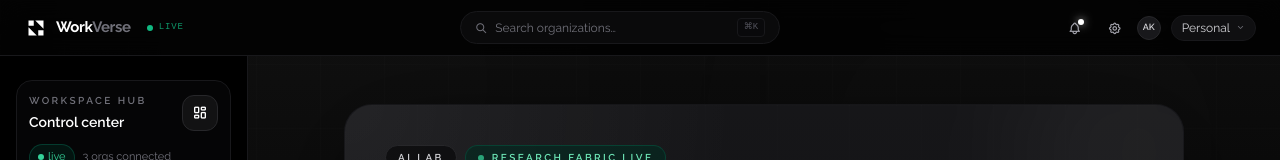
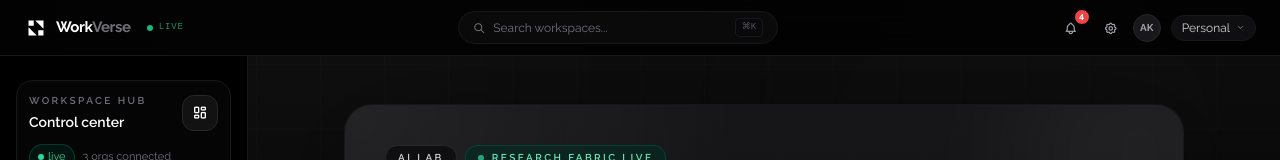
Before and after one commit to Arav-Menon/WorkVerse, a Next.js app in the folder apps/web/: page /ai-lab in a window 1280 px wide. Shown: the top 160 px of the page. Built offline with nearby package versions, Linux system fonts and the light colour scheme.

Commit message:
feat: implement organization member invitation flow with database schema updates and UI components

```diff
--- a/apps/web/components/shared/AppNavbar.tsx
+++ b/apps/web/components/shared/AppNavbar.tsx
@@ -1,8 +1,18 @@
 "use client";
 
-import React, { useState, useRef, useEffect } from "react";
+import React, { useState, useRef, useEffect, useCallback } from "react";
 import Link from "next/link";
 import NotificationPanel from "./NotificationPanel";
+
+export interface Notification {
+  id: string;
+  icon: string;
+  title: string;
+  desc: string;
+  time: string;
+  type: "sync" | "agent" | "workflow" | "error" | "system";
+  read: boolean;
+}
 
 interface AppNavbarProps {
   currentWorkspace: string;
@@ -11,7 +21,27 @@ interface AppNavbarProps {
   onWorkspaceChange: (ws: string) => void;
   onSearchClick: () => void;
   setSidebarOpen: React.Dispatch<React.SetStateAction<boolean>>;
+  breadcrumb?: string;
 }
+
+const defaultNotifications: Notification[] = [
+  { id: "n1", icon: "ti-brand-github", title: "GitHub repos synced", desc: "3 repositories updated with latest changes", time: "2m ago", type: "sync", read: false },
+  { id: "n2", icon: "ti-git-pull-request", title: "PR #142 reviewed", desc: "Code Reviewer completed analysis, 3 suggestions posted", time: "3m ago", type: "agent", read: false },
+  { id: "n3", icon: "ti-arrows-split", title: "PR Auto-Review triggered", desc: "Workflow started on PR #142 in workVerse/backend", time: "3m ago", type: "workflow", read: false },
+  { id: "n4", icon: "ti-alert-triangle", title: "Notion token expired", desc: "Reconnect to restore AI access and document sync", time: "1h ago", type: "error", read: false },
+  { id: "n5", icon: "ti-brand-slack", title: "Slack channels updated", desc: "12 new messages across 3 channels", time: "1h ago", type: "sync", read: true },
+  { id: "n6", icon: "ti-message-chatbot", title: "Standup summary posted", desc: "Posted daily update to #engineering with 8 entries", time: "6h ago", type: "agent", read: true },
+  { id: "n7", icon: "ti-settings", title: "Platform update deployed", desc: "WorkVerse v2.4.1 deployed with performance improvements", time: "8h ago", type: "system", read: true },
+  { id: "n8", icon: "ti-calendar-event", title: "Meeting scheduled", desc: "Sprint Retro created for Friday 3PM with 6 attendees", time: "1d ago", type: "workflow", read: true },
+];
+
+const typeStyles: Record<string, string> = {
+  sync: "bg-emerald-500/10 text-emerald-400 border-emerald-500/20",
+  agent: "bg-blue-500/10 text-blue-400 border-blue-500/20",
+  workflow: "bg-emerald-500/10 text-emerald-400 border-emerald-500/20",
+  error: "bg-red-500/10 text-red-400 border-red-500/20",
+  system: "bg-zinc-900 text-zinc-400 border-zinc-800",
+};
 
 export default function AppNavbar({
   currentWorkspace,
@@ -20,9 +50,17 @@ export default function AppNavbar({
   onWorkspaceChange,
   onSearchClick,
   setSidebarOpen,
+  breadcrumb,
 }: AppNavbarProps) {
   const [notificationsOpen, setNotificationsOpen] = useState(false);
+  const [notifications, setNotifications] = useState(defaultNotifications);
   const notifRef = useRef<HTMLDivElement>(null);
+
+  const unreadCount = notifications.filter((n) => !n.read).length;
+
+  const markAllRead = useCallback(() => {
+    setNotifications((prev) => prev.map((n) => ({ ...n, read: true })));
+  }, []);
 
   useEffect(() => {
     function handleClickOutside(event: MouseEvent | TouchEvent) {
@@ -40,12 +78,14 @@ export default function AppNavbar({
   }, []);
 
   return (
-    <header className="w-full h-[56px] bg-black/80 backdrop-blur-md border-b border-zinc-900 sticky top-0 z-[100] flex items-center justify-between px-4 sm:px-6" role="banner">
-
+    <header
+      className="w-full h-[56px] bg-black/80 backdrop-blur-md border-b border-zinc-900 sticky top-0 z-[100] flex items-center justify-between px-4 sm:px-6"
+      role="banner"
+    >
       {/* Brand & Menu */}
       <div className="flex items-center gap-3">
         <button
-          className="flex md:hidden items-center justify-center w-8 h-8 rounded-full text-zinc-400 hover:bg-zinc-900 hover:text-white transition-all text-lg cursor-pointer"
+          className="flex md:hidden items-center justify-center w-8 h-8 rounded-lg text-zinc-400 hover:bg-zinc-900 hover:text-white transition-all text-lg cursor-pointer"
           onClick={() => setSidebarOpen((prev) => !prev)}
           aria-label="Toggle Navigation Sidebar"
         >
@@ -53,8 +93,17 @@ export default function AppNavbar({
         </button>
 
         <Link href="/" className="flex items-center gap-2 group cursor-pointer">
-          <div className="w-6 h-6 flex items-center justify-center group-hover:scale-105 transition-transform" aria-hidden="true">
-            <svg width="18" height="18" viewBox="0 0 24 24" fill="none" xmlns="http://www.w3.org/2000/svg">
+          <div
+            className="w-6 h-6 flex items-center justify-center group-hover:scale-105 transition-transform"
+            aria-hidden="true"
+          >
+            <svg
+              width="18"
+              height="18"
+              viewBox="0 0 24 24"
+              fill="none"
+              xmlns="http://www.w3.org/2000/svg"
+            >
               <path d="M2 2H9V9H2V2Z" fill="white" />
               <path d="M15 15H22V22H15V15Z" fill="white" />
               <path d="M11 2H22V13L11 2Z" fill="white" />
@@ -66,10 +115,29 @@ export default function AppNavbar({
           </div>
         </Link>
 
-        <div className="hidden min-[480px]:flex items-center gap-1.5 ml-1 select-none" aria-label="System live">
-          <div className="w-1.5 h-1.5 rounded-full bg-emerald-500 animate-pulse" role="presentation"></div>
-          <span className="font-mono text-[9px] text-emerald-500/80 tracking-widest uppercase">live</span>
+        {/* Live indicator */}
+        <div
+          className="hidden min-[480px]:flex items-center gap-1.5 ml-1 select-none"
+          aria-label="System live"
+        >
+          <div
+            className="w-1.5 h-1.5 rounded-full bg-emerald-500 animate-pulse"
+            role="presentation"
+          ></div>
+          <span className="font-mono text-[9px] text-emerald-500/80 tracking-widest uppercase">
+            live
+          </span>
         </div>
+
+        {/* Breadcrumb (optional) */}
+        {breadcrumb && (
+          <>
+            <span className="text-zinc-700 text-xs select-none">/</span>
+            <span className="text-xs font-semibold text-zinc-300 truncate max-w-[120px] sm:max-w-none">
+              {breadcrumb}
+            </span>
+          </>
+        )}
       </div>
 
       {/* Search Input bar */}
@@ -79,43 +147,72 @@ export default function AppNavbar({
           onClick={onSearchClick}
           aria-label="Open command palette (⌘K)"
         >
-          <i className="ti ti-search text-xs text-zinc-500" aria-hidden="true"></i>
-          <span className="text-xs text-zinc-500 flex-1 select-none">Search organizations…</span>
-          <kbd className="font-mono text-[9px] text-zinc-600 bg-zinc-950 px-1.5 py-0.5 rounded border border-zinc-900 select-none">⌘K</kbd>
+          <i
+            className="ti ti-search text-xs text-zinc-500"
+            aria-hidden="true"
+          ></i>
+          <span className="text-xs text-zinc-500 flex-1 select-none">
+            Search workspaces...
+          </span>
+          <kbd className="font-mono text-[9px] text-zinc-600 bg-zinc-950 px-1.5 py-0.5 rounded border border-zinc-900 select-none">
+            ⌘K
+          </kbd>
         </button>
       </div>
 
       {/* Profile controls */}
       <nav className="flex items-center gap-1.5" aria-label="Account controls">
+        {/* Notification bell */}
         <div className="relative flex items-center" ref={notifRef}>
           <button
-            className={`relative flex h-9 w-9 items-center justify-center rounded-full border transition-all cursor-pointer ${
+            className={`relative flex h-9 w-9 items-center justify-center rounded-lg border transition-all cursor-pointer ${
               notificationsOpen
                 ? "border-zinc-700 bg-zinc-900 text-white shadow-[0_0_0_1px_rgba(255,255,255,0.04),0_10px_24px_rgba(0,0,0,0.35)]"
                 : "border-transparent text-zinc-400 hover:bg-zinc-900 hover:text-white"
             }`}
-            aria-label="Notifications (3 unread)"
+            aria-label={`Notifications${unreadCount > 0 ? ` (${unreadCount} unread)` : ""}`}
             aria-expanded={notificationsOpen}
             aria-haspopup="dialog"
             onClick={() => setNotificationsOpen((prev) => !prev)}
           >
-            <i className={`ti ${notificationsOpen ? "ti-bell-filled" : "ti-bell"} text-sm`} aria-hidden="true"></i>
-            {!notificationsOpen && (
-              <span className="absolute top-[8px] right-[8px] w-1.5 h-1.5 rounded-full bg-white shadow-[0_0_8px_rgba(255,255,255,0.8)]"></span>
+            <i
+              className={`ti ${notificationsOpen ? "ti-bell-filled" : "ti-bell"} text-sm`}
+              aria-hidden="true"
+            ></i>
+            {unreadCount > 0 && !notificationsOpen && (
+              <span className="absolute -top-0.5 -right-0.5 min-w-[16px] h-4 flex items-center justify-center rounded-full bg-red-500 border border-black text-[9px] font-bold text-white px-1">
+                {unreadCount}
+              </span>
             )}
           </button>
 
-          {notificationsOpen && <NotificationPanel />}
+          {notificationsOpen && (
+            <NotificationPanel
+              notifications={notifications}
+              onMarkAllRead={markAllRead}
+            />
+          )}
         </div>
-        <button className="w-8 h-8 flex items-center justify-center rounded-full text-zinc-400 hover:bg-zinc-900 hover:text-white transition-all cursor-pointer" aria-label="Settings">
+
+        {/* Settings */}
+        <button
+          className="w-8 h-8 flex items-center justify-center rounded-lg text-zinc-400 hover:bg-zinc-900 hover:text-white transition-all cursor-pointer"
+          aria-label="Settings"
+        >
           <i className="ti ti-settings text-sm" aria-hidden="true"></i>
         </button>
 
-        <Link href="/profile" className="w-6 h-6 rounded-full bg-zinc-900 border border-zinc-800 flex items-center justify-center text-[9px] font-semibold text-zinc-300 select-none cursor-pointer hover:bg-zinc-800 transition-colors" aria-label="Arav Kumar — profile menu">
+        {/* Profile */}
+        <Link
+          href="/profile"
+          className="w-7 h-7 rounded-full bg-zinc-900 border border-zinc-800 flex items-center justify-center text-[10px] font-bold text-zinc-400 select-none cursor-pointer hover:bg-zinc-800 transition-colors"
+          aria-label="Arav Kumar — profile menu"
+        >
           AK
         </Link>
 
-        {/* SwitcherDropdown */}
+        {/* Workspace Switcher */}
+        {!breadcrumb && (
           <div className="relative">
             <button
               className="flex items-center gap-1.5 p-1 px-2.5 rounded-full bg-zinc-900/60 border border-zinc-900 hover:border-zinc-800 text-zinc-300 text-xs transition-all ml-1 cursor-pointer"
@@ -123,30 +220,41 @@ export default function AppNavbar({
               aria-label={`Switch workspace — currently ${currentWorkspace}`}
             >
               <span className="select-none">{currentWorkspace}</span>
-            <i className="ti ti-chevron-down text-[9px] text-zinc-500" aria-hidden="true"></i>
+              <i
+                className="ti ti-chevron-down text-[9px] text-zinc-500"
+                aria-hidden="true"
+              ></i>
             </button>
 
             {switcherOpen && (
               <div className="absolute top-[calc(100%+6px)] right-0 bg-[#0a0a0a] border border-zinc-800 rounded-xl p-1.5 min-w-[160px] shadow-[0_10px_30px_rgba(0,0,0,0.8)] z-[200] flex flex-col gap-0.5 animate-in fade-in duration-150">
-              {["Personal", "ClevenStudios", "NexaLabs", "SkyForge"].map((ws) => (
+                {["Personal", "ClevenStudios", "NexaLabs", "SkyForge"].map(
+                  (ws) => (
                     <button
                       key={ws}
                       className={`flex items-center gap-2 p-1.5 px-2.5 rounded-lg text-xs text-zinc-400 w-full text-left hover:bg-zinc-900 hover:text-white transition-colors cursor-pointer ${
-                    currentWorkspace === ws ? "bg-white/5 text-white font-medium" : ""
+                        currentWorkspace === ws
+                          ? "bg-white/5 text-white font-medium"
+                          : ""
                       }`}
                       onClick={() => onWorkspaceChange(ws)}
                     >
                       {ws === "Personal" ? (
                         <i className="ti ti-user text-xs" aria-hidden="true"></i>
                       ) : (
-                    <span className="w-1.5 h-1.5 rounded-full bg-zinc-600" aria-hidden="true"></span>
+                        <span
+                          className="w-1.5 h-1.5 rounded-full bg-zinc-600"
+                          aria-hidden="true"
+                        ></span>
                       )}
                       {ws}
                     </button>
-              ))}
+                  )
+                )}
               </div>
             )}
           </div>
+        )}
       </nav>
     </header>
   );
```
Lines whose indentation alone changed are shown as unchanged.
